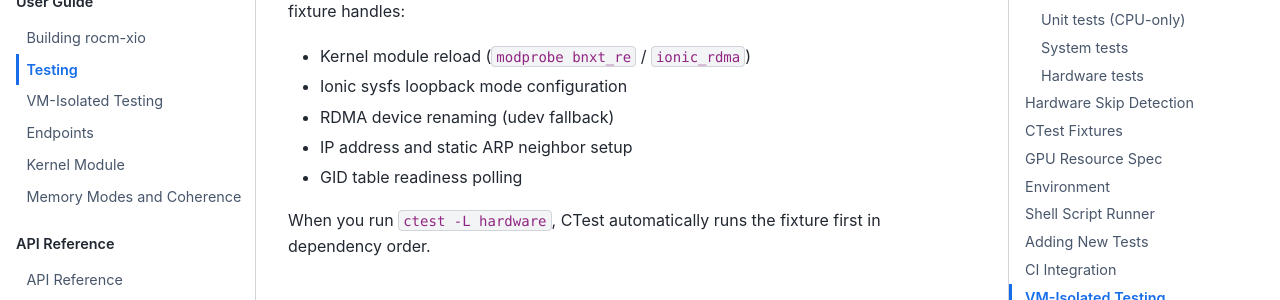
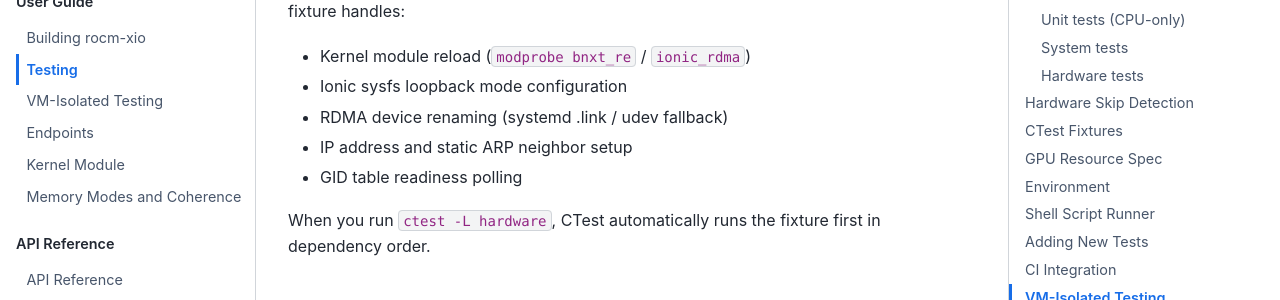
Before and after one commit to ROCm/rocm-xio, a Sphinx documentation site: the page built from docs/testing.rst, in a window 1280 px wide and 900 px high, scrolled down 3185 px. Shown: the part 153-453 px from the top of the window. Built offline with Sphinx 7.4.7 and the Sphinx Book theme 1.1.4, drawn with Linux system fonts in a browser that asks for light colours.

Commit message:
rdma-ep: fix bnxt loopback -- NIC naming, device selection, send-only QP support
Switch network interface naming from deprecated udev
NAME= rules to systemd .link files, fixing NIC rename
on systemd >= 255.  The bnxt NIC now reliably appears
as rocm-bnxt0 on boot.

Fix device selection in gda-backend to prioritise an
explicit --device name over topology lookup, and wire
the deviceName config through to hca_list so loopback
tests can target a specific RDMA device.

Guard RQ HWQ, SWQ, and firmware-command paths with
rq->max_wqe checks in the bnxt_re refactor patch so
send-only QPs (no receive queue) do not dereference
uninitialised HWQ pointers -- previously caused a
kernel crash in bnxt_qplib_alloc_init_swq.

Add a kernel 6.17+ compat fixup in the DKMS build
script that injects the is_user field into struct
bnxt_qplib_qp when the upstream kernel lacks it.

Changes:
- udev/10-rocm-xio-{bnxt,ionic,mlx5,ernic}.link (new)
- udev/99-rocm-xio-rdma.rules: remove NAME= rules
- udev/setup-udev-rules.sh: install .link files
- kernel/bnxt/patches/0002-*: guard RQ alloc paths
- kernel/bnxt/setup-bnxt-re-dkms.sh: is_user fixup
- src/endpoints/rdma-ep/gda-backend.cpp: device
  selection priority
- src/endpoints/rdma-ep/rdma-ep.hip: pass deviceName
- docs/testing.rst, .wordlist.txt: minor updates

```diff
--- a/docs/testing.rst
+++ b/docs/testing.rst
@@ -161,7 +161,8 @@ fixture handles:
 - Kernel module reload (``modprobe bnxt_re`` /
   ``ionic_rdma``)
 - Ionic sysfs loopback mode configuration
-- RDMA device renaming (udev fallback)
+- RDMA device renaming (systemd .link / udev
+  fallback)
 - IP address and static ARP neighbor setup
 - GID table readiness polling
 
```
Also changed, not shown: .wordlist.txt, 10 other files.
